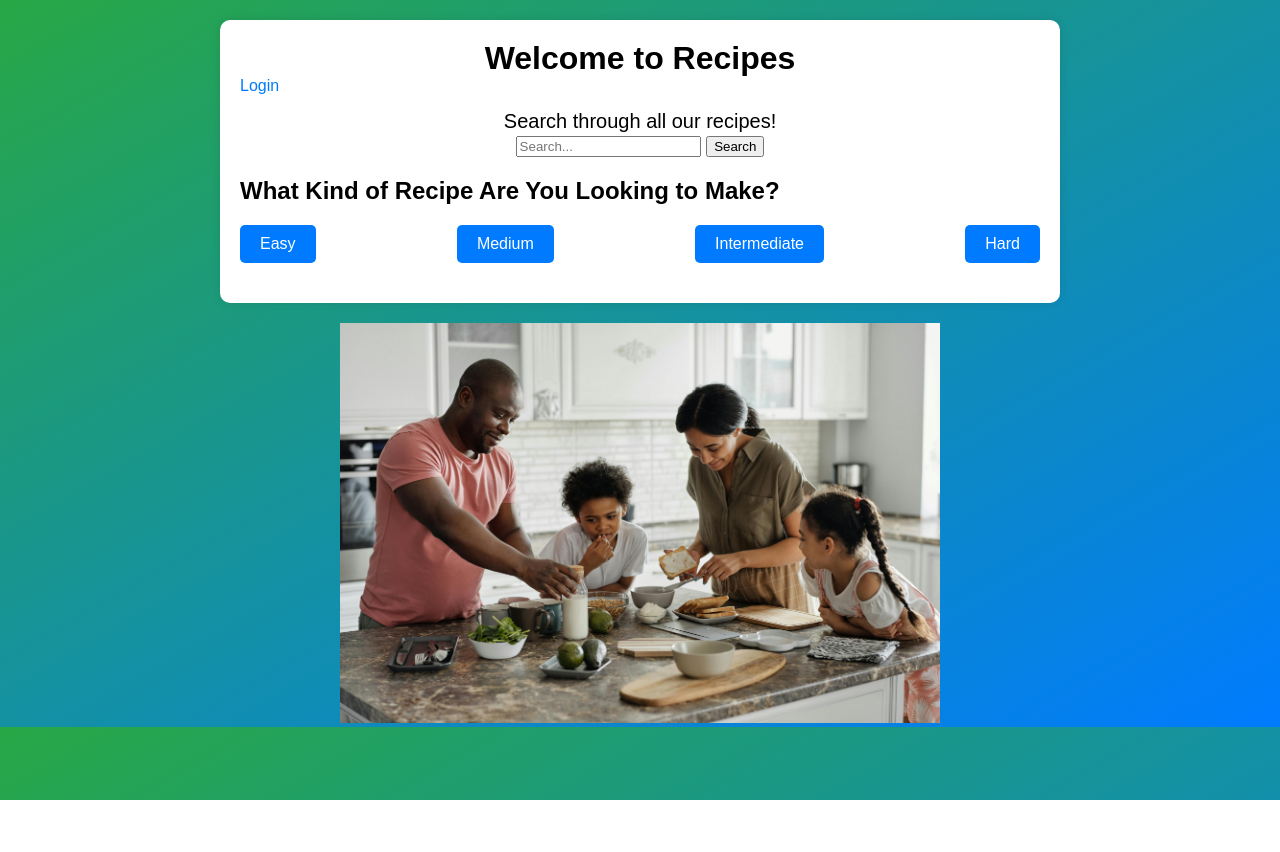
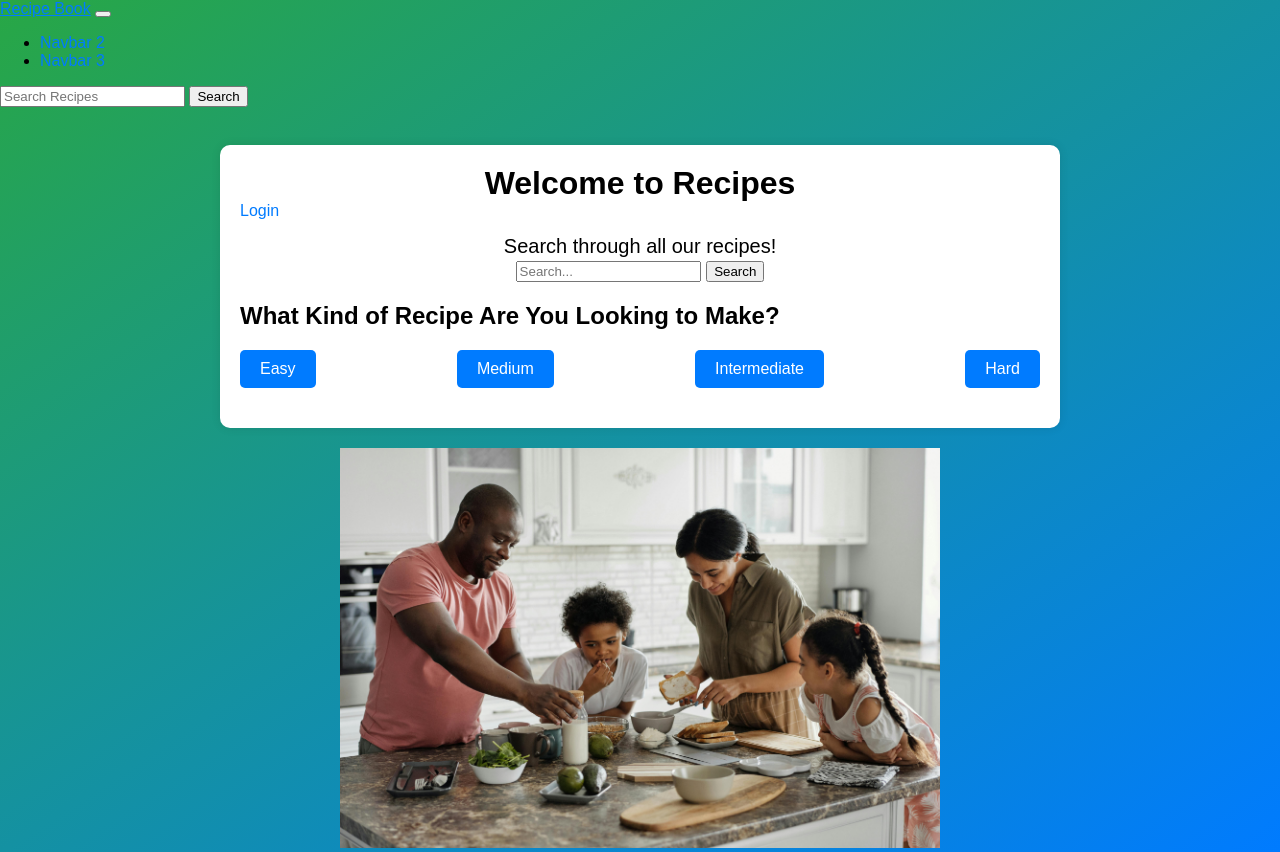
Before and after one commit to sanimations/recipe-app, a Django app: page / in a window 1280 px wide. Before the commit the page ends 800 px from the top, so only its background shows below. Run offline with Django 4.2, Linux system fonts and the light colour scheme.

Commit message:
search,nav, add home

```diff
--- /dev/null
+++ b/recipes/templates/recipes/navbar.html
@@ -0,0 +1,50 @@
+{% load static %}
+<nav class="navbar navbar-expand-lg navbar-dark bg-dark">
+  <div class="container-fluid">
+    <a class="navbar-brand" href="{% url 'home' %}">Recipe Book</a>
+    <button
+      class="navbar-toggler"
+      type="button"
+      data-bs-toggle="collapse"
+      data-bs-target="#navbarSupportedContent"
+      aria-controls="navbarSupportedContent"
+      aria-expanded="false"
+      aria-label="Toggle navigation"
+    >
+      <span class="navbar-toggler-icon"></span>
+    </button>
+    <div class="collapse navbar-collapse" id="navbarSupportedContent">
+      <ul class="navbar-nav me-auto mb-2 mb-lg-0">
+        <li class="nav-item">
+          <a class="nav-link">Navbar 2</a>
+        </li>
+
+        <li class="nav-item dropdown">
+          <a
+            class="nav-link dropdown-toggle"
+            href="#"
+            id="navbarDropdown"
+            role="button"
+            data-bs-toggle="dropdown"
+            aria-expanded="false"
+          >
+            Navbar 3
+          </a>
+        </li>
+      </ul>
+
+      <form class="d-flex" method="POST" action="{% url 'search-rec' %}">
+        {% csrf_token %}
+
+        <input
+          class="form-control me-2"
+          type="search"
+          placeholder="Search Recipes"
+          aria-label="Search"
+          name="searched"
+        />
+        <button class="btn btn-outline-secondary" type="submit">Search</button>
+      </form>
+    </div>
+  </div>
+</nav>
--- a/recipes/templates/recipes/recipe_detail.html
+++ b/recipes/templates/recipes/recipe_detail.html
@@ -8,6 +8,8 @@
     <link rel="stylesheet" href="{% static 'recipes/css/style.css' %}" />
   </head>
   <body>
+      {% include './navbar.html' %}
+      <br>
     <a href ="{%url 'logout' %}"> Logout </a>
     <div class="container">
       <h1>{{ object.name }}</h1>
--- a/recipes/templates/recipes/recipe_list.html
+++ b/recipes/templates/recipes/recipe_list.html
@@ -8,6 +8,8 @@
     <link rel="stylesheet" href="{% static 'recipes/css/style.css' %}" />
   </head>
   <body>
+    {% include './navbar.html' %}
+    <br>
     <a href="{%url 'logout' %}"> Logout </a>
     <form action="" method="POST">
       {% csrf_token %} {{form}}
--- a/recipes/templates/recipes/recipes_home.html
+++ b/recipes/templates/recipes/recipes_home.html
@@ -9,6 +9,8 @@
     <script src="{% static 'recipes/js/home.js' %}" defer></script>
 </head>
 <body>
+    {% include './navbar.html' %}
+    <br>
     <div class="container">
         <h1 style="text-align:center">Welcome to Recipes</h1>
         <a href ="{%url 'login' %}">  Login  </a>
--- a/recipes/urls.py
+++ b/recipes/urls.py
@@ -1,11 +1,13 @@
 from django.urls import path
 from .views import home
 from .views import RecipeListView, RecipeDetailView
+from .views import search_recipes
 
 app_name = 'recipes'
 
 urlpatterns = [
-   path('', home),
+   path('', home, name = 'home'),
    path('list/', RecipeListView.as_view(), name='list'),
    path('list/<pk>', RecipeDetailView.as_view(), name='detail'),
+   path('search_recipes', search_recipes, name='search-rec'),
 ]
--- a/recipes/views.py
+++ b/recipes/views.py
@@ -66,3 +66,15 @@ def records(request):
         }
 
     return render(request, 'recipes/recipe_list.html', context)
+
+def search_recipes(request):
+    if request.method == "POST":
+        searched = request.POST['searched']
+        recipes = Recipes.objects.filter(name__contains=searched)
+
+        return render(request, 'recipes/search_recipes.html',
+        {'searched':searched,
+        'recipes': recipes})
+
+    else:
+        return render(request, 'recipes/search_recipes.html', {})
```
Also changed, not shown: recipes/templates/recipes/search_recipes.html (added, +26 -0 lines).
